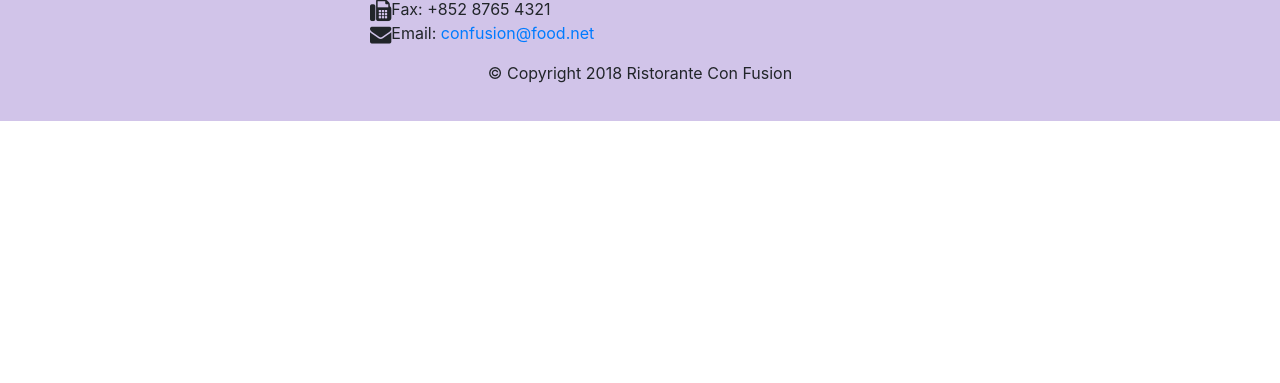
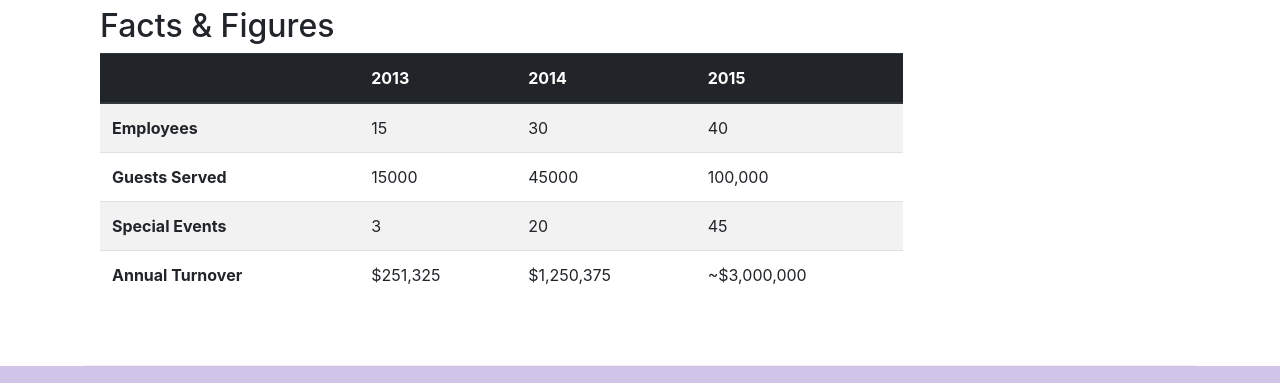
Before and after one commit to theooprea/bootstrap-proj, a website: page aboutus.html in a window 1280 px wide. Shown: the part 1705-2088 px from the top of the page. Before the commit the page ends 1826 px from the top, so only its background shows below. Drawn offline with nearby package versions, Linux system fonts and the light colour scheme.

Commit message:
tables and cards

```diff
--- a/aboutus.html
+++ b/aboutus.html
@@ -64,7 +64,30 @@
                 <p>Started in 2010, Ristorante con Fusion quickly established itself as a culinary icon par excellence in Hong Kong. With its unique brand of world fusion cuisine that can be found nowhere else, it enjoys patronage from the A-list clientele in Hong Kong.  Featuring four of the best three-star Michelin chefs in the world, you never know what will arrive on your plate the next time you visit us.</p>
                 <p>The restaurant traces its humble beginnings to <em>The Frying Pan</em>, a successful chain started by our CEO, Mr. Peter Pan, that featured for the first time the world's best cuisines in a pan.</p>
             </div>
-            <div>
+            <div class="col-sm">
+                <div class="card">
+                    <h3 class="card-header bg-primary text-white">Facts At a Glance</h3>
+                    <div class="card-body">
+                        <dl class="row">
+                            <dt class="col-6">Started</dt>
+                            <dd class="col-6">3 Feb. 2013</dd>
+                            <dt class="col-6">Major Stake Holder</dt>
+                            <dd class="col-6">HK Fine Foods Inc.</dd>
+                            <dt class="col-6">Last Year's Turnover</dt>
+                            <dd class="col-6">$1,250,375</dd>
+                            <dt class="col-6">Employees</dt>
+                            <dd class="col-6">40</dd>
+                        </dl>
+                    </div>
+                </div>
+            </div>
+            <div class="col-12">
+                <div class="card card-body bg-light">
+                    <blockquote class="blockquote">
+                        <p class="mb-0">You better cut the pizza in four pieces because i'm not hungry enough to eat six.</p>
+                        <footer class="blockquote-footer">Yogi Berra,<cite title="Source Title">The Wit and Wisdom of Yogi Berra, P. Pepe, Diversion Books, 2014</cite></footer>
+                    </blockquote>
+                </div>
             </div>
         </div>
 
@@ -82,7 +105,52 @@
                 <p class = "d-none d-sm-block">Award winning three-star Michelin chef with wide International experience having worked closely with whos-who in the culinary world, he specializes in creating mouthwatering Indo-Italian fusion experiences. He says, <em>Put together the cuisines from the two craziest cultures, and you get a winning hit! Amma Mia!</em></p>
             </div>
        </div>
+       <div class="row row-content">
+           <div class="col-12 col-sm-9">
+               <h2>Facts &amp; Figures</h2>
+               <div class="table-responsive">
+                <table class="table table-striped">
+                    <thead class="thead-dark">
+                        <tr>
+                            <th>&nbsp;</th>
+                            <th>2013</th>
+                            <th>2014</th>
+                            <th>2015</th>
+                        </tr>
+                    </thead>
+                    <tbody>
+                        <tr>
+                            <th>Employees</th>
+                            <td>15</td>
+                            <td>30</td>
+                            <td>40</td>
+                        </tr>
+                        <tr>
+                            <th>Guests Served</th>
+                            <td>15000</td>
+                            <td>45000</td>
+                            <td>100,000</td>
+                        </tr>
+                        <tr>
+                            <th>Special Events</th>
+                            <td>3</td>
+                            <td>20</td>
+                            <td>45</td>
+                        </tr>
+                        <tr>
+                            <th>Annual Turnover</th>
+                            <td>$251,325</td>
+                            <td>$1,250,375</td>
+                            <td>~$3,000,000</td>
+                        </tr>
+                    </tbody>
+                </table>
+            </div>
+           </div>
+           <div class="col-12 col-sm-3">
 
+           </div>
+       </div>
     </div>
 
     <footer class="footer">
```
